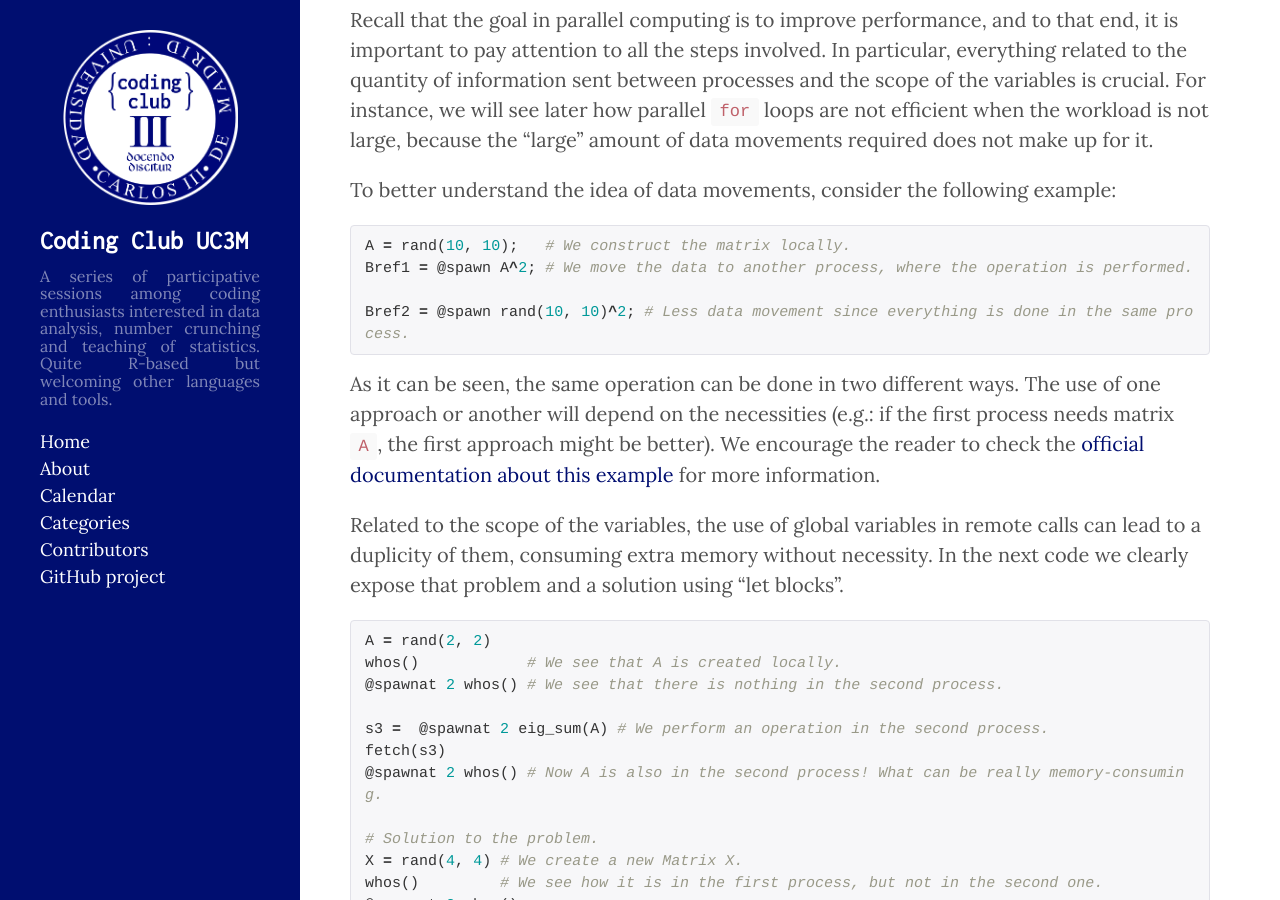
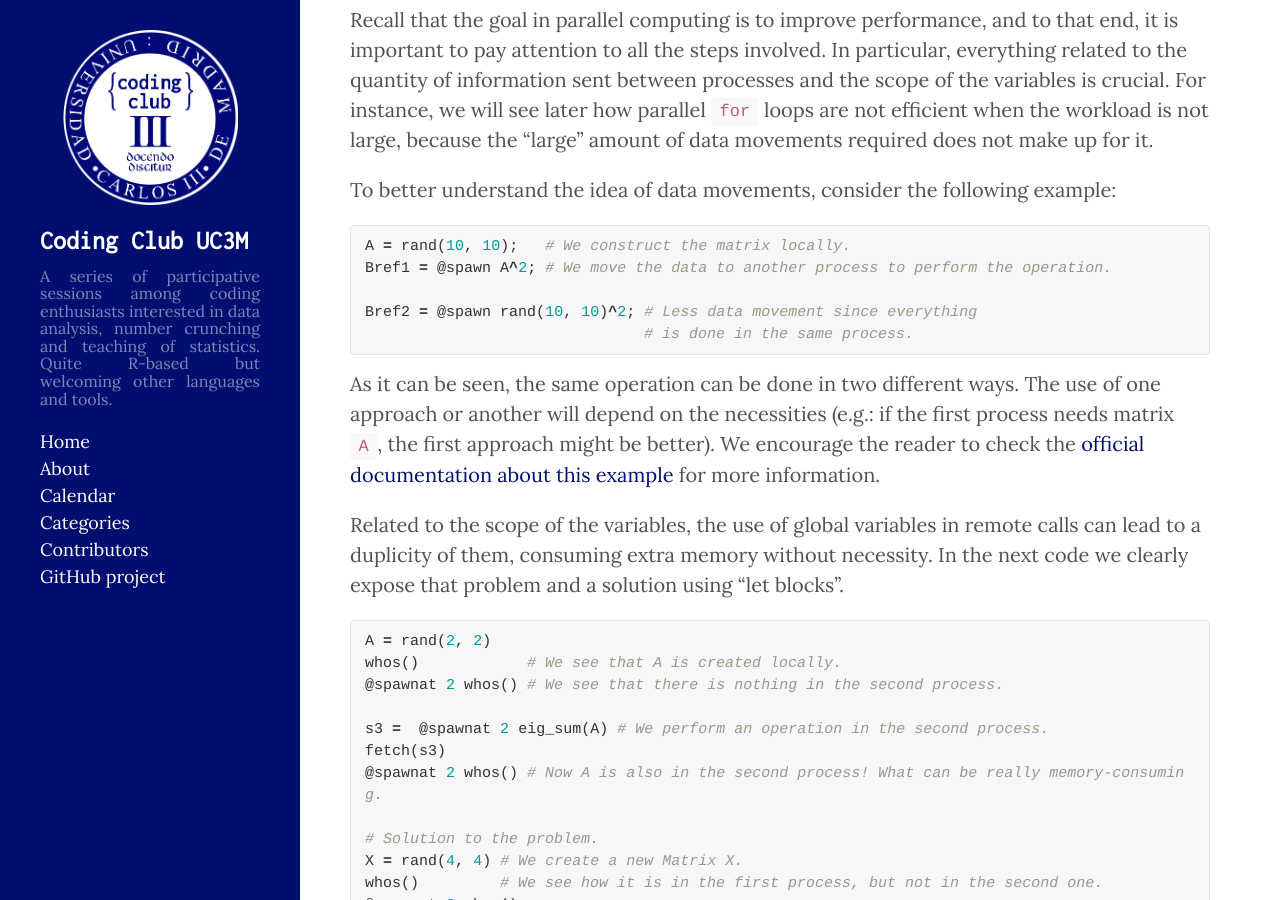
Before and after one commit to CodingClubUC3M/codingclubuc3m.github.io, a Jekyll site: the page built from _posts/2018-06-06-Parallel-computing-Julia-hidden.md, in a window 1280 px wide and 900 px high, scrolled down 4143 px. Built offline with Jekyll 4.4.1, drawn with Linux system fonts in a browser that asks for light colours; formulas are drawn with MathJax 3; comment, search, counter and statistics services are not loaded.

Commit message:
Update 2018-06-06-Parallel-computing-Julia-hidden.md

````diff
--- a/_posts/2018-06-06-Parallel-computing-Julia-hidden.md
+++ b/_posts/2018-06-06-Parallel-computing-Julia-hidden.md
@@ -75,7 +75,7 @@ r1[2, 2]
 
 # However, r1 is still a Future so some operations might not work:
 typeof(r1)
-sum(r1) # This does not work as expected.
+sum(r1)         # This does not work as expected.
 
 r3 = fetch(r1); # We save the result in another variable.
 typeof(r3)
@@ -150,9 +150,10 @@ To better understand the idea of data movements, consider the following example:
 
 ```julia
 A = rand(10, 10);   # We construct the matrix locally.
-Bref1 = @spawn A^2; # We move the data to another process, where the operation is performed.
+Bref1 = @spawn A^2; # We move the data to another process to perform the operation.
 
-Bref2 = @spawn rand(10, 10)^2; # Less data movement since everything is done in the same process.
+Bref2 = @spawn rand(10, 10)^2; # Less data movement since everything
+                               # is done in the same process.
 ```
 
 As it can be seen, the same operation can be done in two different ways. The use of one approach or another will depend on the necessities (e.g.: if the first process needs matrix `A`, the first approach might be better). We encourage the reader to check the [official documentation about this example](https://docs.julialang.org/en/release-0.6/manual/parallel-computing/#Data-Movement-1) for more information.
````
